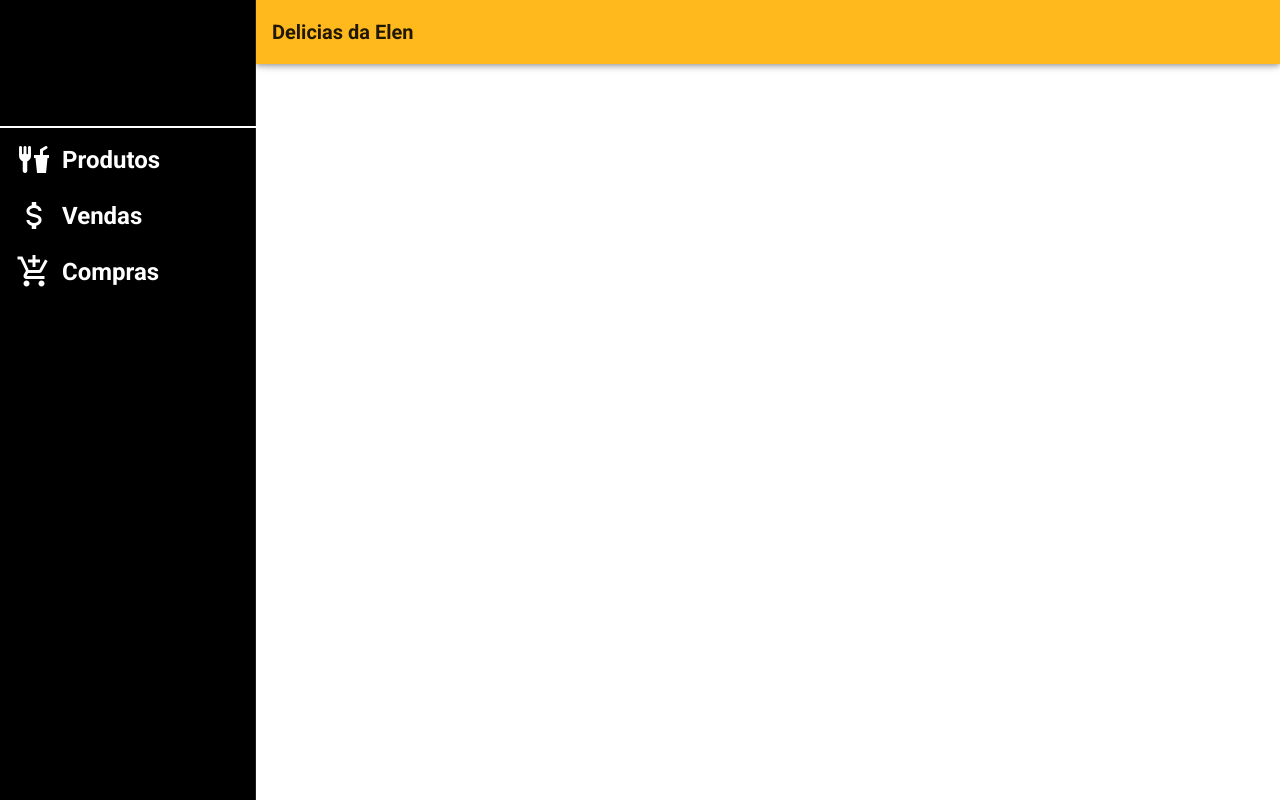
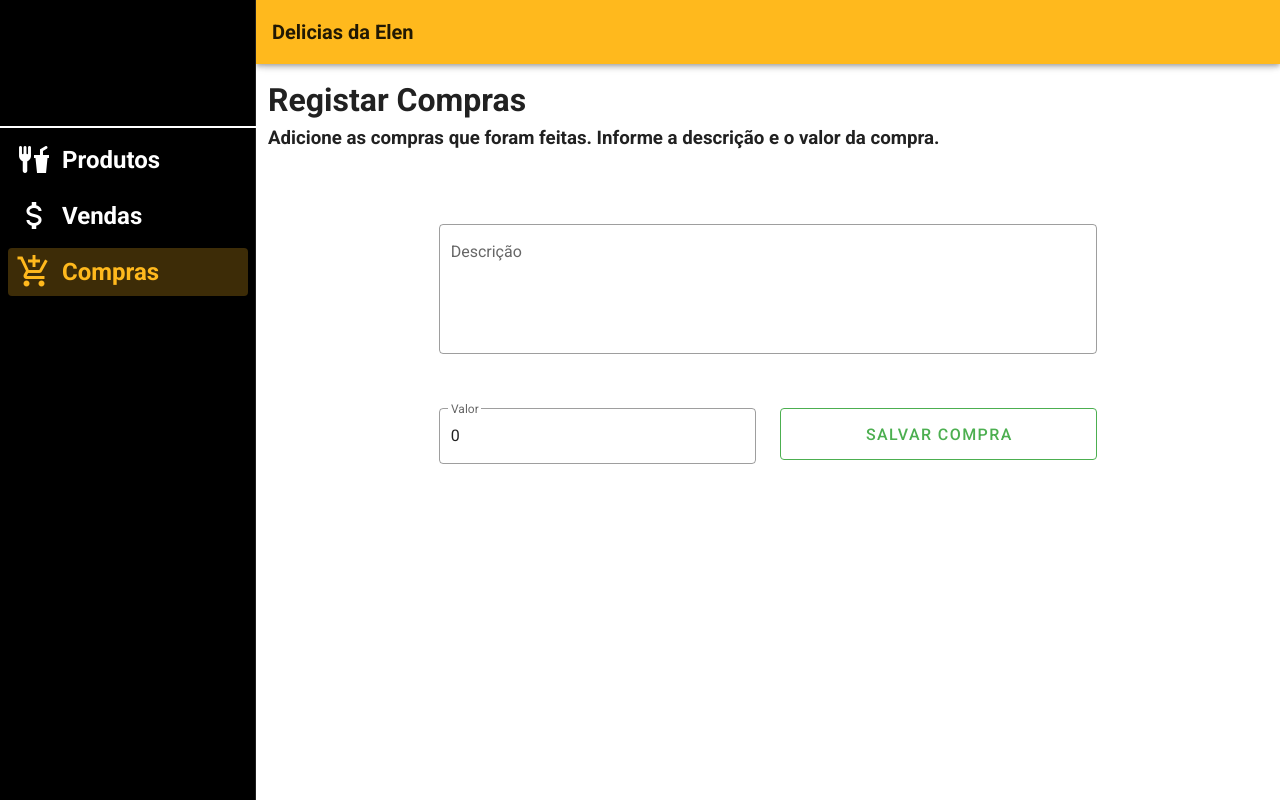
Before and after one commit to AFS12/delicias-elen, a Vue app: page /compras in a window 1280 px wide. Built offline with nearby package versions, Linux system fonts and the light colour scheme.

Commit message:
Tela compras e alerts criados

```diff
--- a/src/App.vue
+++ b/src/App.vue
@@ -37,7 +37,7 @@
             </v-list-item-title>
           </v-list-item>
 
-          <v-list-item>
+          <v-list-item to="/compras">
             <v-icon large>mdi-cart-plus</v-icon>
             <v-list-item-title class="items">
               <h1>Compras</h1>
--- /dev/null
+++ b/src/components/alert.vue
@@ -0,0 +1,28 @@
+<template>
+  <v-snackbar v-model="snackbar" :timeout="timeout" :color="status" top>
+    <template>
+      <v-row>
+        <v-col cols="8">
+          {{ text }}
+        </v-col>
+        <v-col cols="4">
+          <v-btn color="white" text @click="snackbar = false"> Fechar </v-btn>
+        </v-col>
+      </v-row>
+    </template>
+  </v-snackbar>
+</template>
+
+<script>
+export default {
+  props: {
+    snackbar: Boolean,
+    timeout: Number,
+    text: String,
+    status: String,
+  },
+};
+</script>
+
+<style>
+</style>
--- a/src/components/products/productList.vue
+++ b/src/components/products/productList.vue
@@ -1,6 +1,10 @@
 <template>
   <v-container>
     <h1>Lista de Produtos</h1>
+    <h3>
+      Adicione os produtos que serão vendidos. Informe o nome, sabor e valor
+      para criar ou atualizar um produto.
+    </h3>
     <br /><br />
     <v-row>
       <v-spacer></v-spacer>
@@ -33,10 +37,12 @@
             R$ {{ item.value }}
           </template>
           <template v-slot:item.actions="{ item }">
-            <v-icon class="mr-2" @click="editProduct(item)">
+            <v-icon class="mr-2" @click="editProduct(item)" color="blue">
               mdi-pencil
             </v-icon>
-            <v-icon @click="deleteProduct(item.id)"> mdi-delete </v-icon>
+            <v-icon @click="preDeleteProduct(item)" color="red">
+              mdi-delete
+            </v-icon>
           </template>
         </v-data-table>
       </v-col>
@@ -93,7 +99,7 @@
                 x-large
                 height="56"
                 outlined
-                @click="createProduct"
+                @click="confirm = !confirm"
               >
                 Criar Produto
               </v-btn>
@@ -105,7 +111,7 @@
                 x-large
                 height="56"
                 outlined
-                @click="updateProduct"
+                @click="confirm = !confirm"
               >
                 Atualizar Produto
               </v-btn>
@@ -114,13 +120,65 @@
         </v-card-actions>
       </v-card>
     </v-dialog>
+    <v-dialog v-model="confirm" width="300">
+      <v-card>
+        <v-card-title primary-title> Deseja Salvar? </v-card-title>
+        <br />
+        <v-card-actions>
+          <v-btn color="red" dark @click="confirm = !confirm"> Cancelar</v-btn>
+          <v-spacer></v-spacer>
+          <v-btn
+            color="green"
+            dark
+            @click="createProduct"
+            v-show="editing == '' || editing == null"
+            >Salvar
+          </v-btn>
+          <v-btn
+            color="blue"
+            dark
+            @click="updateProduct"
+            v-show="editing != '' && editing != null"
+            >Salvar
+          </v-btn>
+        </v-card-actions>
+      </v-card>
+    </v-dialog>
+    <v-dialog v-model="confirmDelete" width="300">
+      <v-card>
+        <v-card-title primary-title>
+          Deseja Deletar {{ product.name }}?
+        </v-card-title>
+        <br />
+        <v-card-actions>
+          <v-btn color="grey" dark @click="confirmDelete = !confirmDelete">
+            Cancelar
+          </v-btn>
+          <v-spacer></v-spacer>
+          <v-btn color="red" dark @click="deleteProduct(editing)">
+            Deletar
+          </v-btn>
+        </v-card-actions>
+      </v-card>
+    </v-dialog>
+    <alert
+      :snackbar="snackbar"
+      :timeout="timeout"
+      :text="alertText"
+      :status="alertColor"
+    ></alert>
   </v-container>
 </template>
 
 <script>
 const firebase = require("../../firebaseDb.js");
+import alert from "../alert.vue";
 
 export default {
+  components: {
+    alert,
+  },
+
   data() {
     return {
       headers: [
@@ -143,6 +201,12 @@ export default {
         value: Number,
       },
       createEdit: false,
+      snackbar: false,
+      timeout: 2000,
+      alertText: "Compra salva com sucesso",
+      alertColor: "green",
+      confirm: false,
+      confirmDelete: false,
     };
   },
 
@@ -163,18 +227,19 @@ export default {
 
   methods: {
     deleteProduct(id) {
-      if (window.confirm("Do you really want to delete?")) {
       firebase.db
         .collection("products")
         .doc(id)
         .delete()
         .then(() => {
+          this.alertSuccess("Produto deletado com sucesso!", "green");
+          this.closeDialogDelete()
           console.log("Document deleted!");
         })
         .catch((error) => {
+          this.alertFail();
           console.error(error);
         });
-      }
     },
     editProduct(item) {
       this.editing = item.id;
@@ -183,27 +248,37 @@ export default {
       this.product.value = item.value;
       this.createEdit = true;
     },
+    preDeleteProduct(item) {
+      this.editing = item.id;
+      this.product.name = item.name;
+      this.product.taste = item.taste;
+      this.product.value = item.value;
+      this.confirmDelete = true;
+    },
     createProduct() {
       firebase.db
         .collection("products")
         .add(this.product)
         .then(() => {
-          alert("Product successfully created!");
-          this.closeDialog()
+          this.alertSuccess("Produto salvo com sucesso!", "green");
+          this.closeDialog();
         })
         .catch((error) => {
+          this.alertFail();
           console.log(error);
         });
     },
     updateProduct() {
-      firebase.db.collection("products")
+      firebase.db
+        .collection("products")
         .doc(this.editing)
         .update(this.product)
         .then(() => {
-          alert("Product successfully updated!");
-          this.closeDialog()
+          this.alertSuccess("Produto atualizado com sucesso!", "blue");
+          this.closeDialog();
         })
         .catch((error) => {
+          this.alertFail();
           console.log(error);
         });
     },
@@ -214,6 +289,31 @@ export default {
       this.product.value = Number;
       this.createEdit = false;
     },
+    closeDialogDelete() {
+      this.editing = "";
+      this.product.name = "";
+      this.product.taste = "";
+      this.product.value = Number;
+      this.confirmDelete = false;
+    },
+    alertSuccess(text, color) {
+      this.confirm = false;
+      this.snackbar = true;
+      setTimeout(() => {
+        this.snackbar = false;
+      }, this.timeout);
+      this.alertText = text;
+      this.alertColor = color;
+    },
+    alertFail() {
+      this.confirm = false;
+      this.snackbar = true;
+      setTimeout(() => {
+        this.snackbar = false;
+      }, this.timeout);
+      this.alertText = "Aconteceu algum erro!";
+      this.alertColor = "red";
+    },
   },
 };
 </script>
--- /dev/null
+++ b/src/components/transactions/buy.vue
@@ -0,0 +1,120 @@
+<template>
+  <v-container>
+    <h1>Registar Compras</h1>
+    <h3>
+      Adicione as compras que foram feitas. Informe a descrição e o valor da
+      compra.
+    </h3>
+    <br /><br /><br />
+    <v-row>
+      <v-spacer></v-spacer>
+      <v-col cols="8">
+        <v-textarea
+          outlined
+          auto-grow
+          label="Descrição"
+          placeholder="Exemplo: Ingredientes da sopa, Estoque refrigerante, Concertos..."
+          v-model="buyForm.description"
+        ></v-textarea>
+      </v-col>
+      <v-spacer></v-spacer>
+    </v-row>
+    <v-row>
+      <v-spacer></v-spacer>
+      <v-col cols="4">
+        <v-text-field
+          type="Number"
+          label="Valor"
+          outlined
+          v-model="buyForm.buyValue"
+        ></v-text-field>
+      </v-col>
+      <v-col cols="4">
+        <v-btn color="green" x-large block outlined @click="confirm = !confirm">
+          Salvar Compra
+        </v-btn>
+      </v-col>
+      <v-spacer></v-spacer>
+    </v-row>
+    <v-dialog v-model="confirm" width="300">
+      <v-card>
+        <v-card-title primary-title> Deseja Salvar? </v-card-title>
+        <br />
+        <v-card-actions>
+          <v-btn color="red" dark @click="confirm = !confirm"> Cancelar</v-btn>
+          <v-spacer></v-spacer>
+          <v-btn color="green" dark @click="buySave">Salvar </v-btn>
+        </v-card-actions>
+      </v-card>
+    </v-dialog>
+    <alert
+      :snackbar="snackbar"
+      :timeout="timeout"
+      :text="alertText"
+      :status="alertColor"
+    ></alert>
+  </v-container>
+</template>
+
+<script>
+const firebase = require("../../firebaseDb.js");
+import alert from "../alert.vue";
+export default {
+  components: {
+    alert,
+  },
+
+  data() {
+    return {
+      buyForm: {
+        description: "",
+        buyValue: 0,
+      },
+      snackbar: false,
+      timeout: 2000,
+      alertText: "Compra salva com sucesso",
+      alertColor: "green",
+      confirm: false,
+    };
+  },
+
+  methods: {
+    buySave() {
+      this.confirm = false;
+      firebase.db
+        .collection("buy")
+        .add(this.buyForm)
+        .then(() => {
+          this.alertSuccess("Compra salva com sucesso!");
+          this.buyForm.description = "";
+          this.buyForm.buyValue = 0;
+        })
+        .catch((error) => {
+          this.alertFail();
+          console.log(error);
+        });
+    },
+    alertSuccess(text) {
+      this.confirm = false;
+      this.snackbar = true;
+      setTimeout(() => {
+        this.snackbar = false;
+      }, this.timeout);
+      this.alertText = text;
+      this.alertColor = "green";
+    },
+    alertFail() {
+      this.confirm = false;
+      this.snackbar = true;
+      setTimeout(() => {
+        this.snackbar = false;
+      }, this.timeout);
+      this.alertText = "Aconteceu algum erro!";
+      this.alertColor = "red";
+    },
+  },
+};
+</script>
+
+<style>
+</style>
--- a/src/components/transactions/sales.vue
+++ b/src/components/transactions/sales.vue
@@ -2,7 +2,7 @@
   <v-container>
     <h1>Registar Vendas</h1>
     <h3>
-      Adicione os produtos que foram vendidos, informe a quantidade e salve a
+      Adicione os produtos que foram vendidos. Informe a quantidade e salve a
       venda
     </h3>
     <br /><br /><br />
@@ -85,18 +85,47 @@
         ></v-text-field>
       </v-col>
       <v-col cols="4">
-        <v-btn color="green" x-large block height="56" outlined @click="sell">
+        <v-btn
+          color="green"
+          x-large
+          block
+          height="56"
+          outlined
+          @click="confirm = !confirm"
+        >
           Salvar venda
         </v-btn>
       </v-col>
       <v-spacer></v-spacer>
     </v-row>
+    <v-dialog v-model="confirm" width="300">
+      <v-card>
+        <v-card-title primary-title> Deseja Salvar? </v-card-title>
+        <br />
+        <v-card-actions>
+          <v-btn color="red" dark @click="confirm = !confirm"> Cancelar</v-btn>
+          <v-spacer></v-spacer>
+          <v-btn color="green" dark @click="sell">Salvar </v-btn>
+        </v-card-actions>
+      </v-card>
+    </v-dialog>
+    <alert
+      :snackbar="snackbar"
+      :timeout="timeout"
+      :text="alertText"
+      :status="alertColor"
+    ></alert>
   </v-container>
 </template>
 
 <script>
 const firebase = require("../../firebaseDb.js");
+import alert from "../alert.vue";
 export default {
+  components: {
+    alert,
+  },
+
   data() {
     return {
       produtos: [],
@@ -109,6 +138,11 @@ export default {
         total: Number,
         items: [],
       },
+      snackbar: false,
+      timeout: 2000,
+      alertText: "Compra salva com sucesso",
+      alertColor: "green",
+      confirm: false,
     };
   },
 
@@ -164,7 +198,7 @@ export default {
         .collection("sales")
         .add(this.sale)
         .then(() => {
-          alert("sale successfully created!");
+          this.alertSuccess("Venda salva com sucesso!");
           this.selecionados = [];
           this.gerarLista();
           this.sale = {
@@ -173,8 +207,27 @@ export default {
           };
         })
         .catch((error) => {
+          this.alertFail();
           console.log(error);
         });
+    },
+    alertSuccess(text) {
+      this.confirm = false;
+      this.snackbar = true;
+      setTimeout(() => {
+        this.snackbar = false;
+      }, this.timeout);
+      this.alertText = text;
+      this.alertColor = "green";
+    },
+    alertFail() {
+      this.confirm = false;
+      this.snackbar = true;
+      setTimeout(() => {
+        this.snackbar = false;
+      }, this.timeout);
+      this.alertText = "Aconteceu algum erro!";
+      this.alertColor = "red";
     },
   },
 };
--- a/src/router/index.js
+++ b/src/router/index.js
@@ -27,6 +27,11 @@ const routes = [
     path: '/vendas',
     name: 'sales',
     component: () => import('../components/transactions/sales'),
+  },
+  {
+    path: '/compras',
+    name: 'buy',
+    component: () => import('../components/transactions/buy'),
   }
 ]
 const router = new VueRouter({
```
Lines whose indentation alone changed are shown as unchanged.
